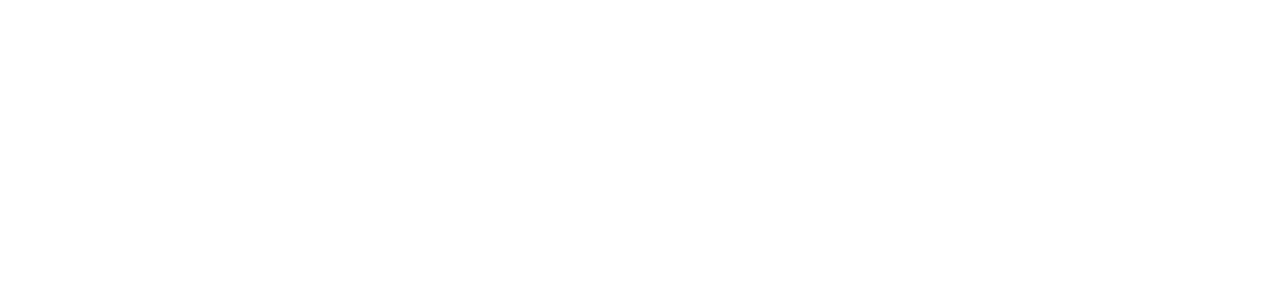
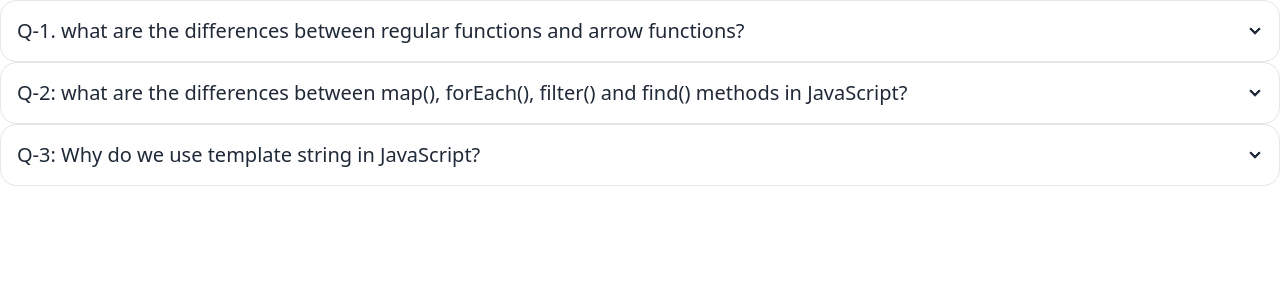
Before and after one commit to Preankasaha/news_hub, a plain HTML site: page index2.html in a window 1280 px wide. Drawn offline with nearby package versions, Linux system fonts and the light colour scheme.

Commit message:
blog items included

```diff
--- a/index2.html
+++ b/index2.html
@@ -0,0 +1,73 @@
+<!DOCTYPE html>
+<html lang="en">
+
+<head>
+    <meta charset="UTF-8">
+    <meta http-equiv="X-UA-Compatible" content="IE=edge">
+    <meta name="viewport" content="width=device-width, initial-scale=1.0">
+    <title>Blog</title>
+    <!-- tailwind css -->
+    <link href="https://cdn.jsdelivr.net/npm/daisyui@2.24.0/dist/full.css" rel="stylesheet" type="text/css" />
+    <script src="https://cdn.tailwindcss.com"></script>
+</head>
+
+<body>
+
+    <div tabindex="0" class="collapse collapse-arrow border border-base-300 bg-base-100 rounded-box">
+        <div class="collapse-title text-xl font-medium">
+            Q-1. what are the differences between regular functions and arrow functions?
+        </div>
+        <div class="collapse-content">
+            <p>Ans. Arrow functions – a new feature introduced in ES6 – enable writing concise functions in JavaScript.
+                While
+                both regular and arrow functions work in a similar manner, yet there are certain interesting differences
+                between them. Regular functions created using function declarations or expressions are ‘constructible’
+                and
+                ‘callable’. Since regular functions are constructible, they can be called using the ‘new’ keyword.
+                However,
+                the arrow functions are only ‘callable’ and not constructible. Thus, we will get a run-time error on
+                trying
+                to construct a non-constructible arrow functions using the new keyword.</p>
+        </div>
+    </div>
+
+    <div tabindex="0" class="collapse collapse-arrow border border-base-300 bg-base-100 rounded-box">
+        <div class="collapse-title text-xl font-medium">
+            Q-2: what are the differences between map(), forEach(), filter() and find() methods in JavaScript?
+        </div>
+        <div class="collapse-content">
+            <p>Ans. .map() executes the same code on every element in an array and returns a new array with the updated
+                elements.
+                </br>
+                .forEach(), is used to execute the same code on every element in an array but does not change the array
+                and
+                it returns undefined.
+                </br>
+                .filter() checks every element in an array to see if it meets a certain criteria and returns a new array
+                with the elements that return truthy for the criteria.
+                </br>
+                .find() is also a search function like the previous but they differ in one small detail — this function
+                returns only one match in an array.
+            </p>
+        </div>
+    </div>
+
+    <div tabindex="0" class="collapse collapse-arrow border border-base-300 bg-base-100 rounded-box">
+        <div class="collapse-title text-xl font-medium">
+            Q-3: Why do we use template string in JavaScript?
+        </div>
+        <div class="collapse-content">
+            <p>Ans. Template strings are a powerful feature of modern JavaScript released in ES6. It lets us
+                insert/interpolate
+                variables and expressions into strings without needing to concatenate like in older versions of
+                JavaScript.
+                It allows us to create strings that are complex and contain dynamic elements. Another great thing that
+                comes
+                with template strings are tags. Tags are functions that take a string and the decomposed parts of the
+                string
+                as parameters and are great for converting strings to different entities.</p>
+        </div>
+    </div>
+</body>
+
+</html>
--- a/js/app.js
+++ b/js/app.js
@@ -135,7 +135,6 @@ const displayNewsDetail = newsDetails => {
         `
     });
 
-
 }
 
 // arrow function for spinner
```
Also changed, not shown: index.html (+2 -8 lines).
